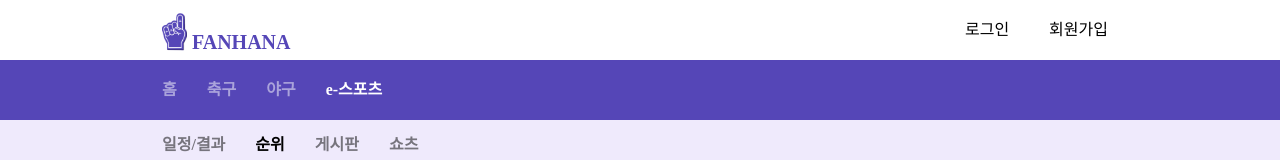
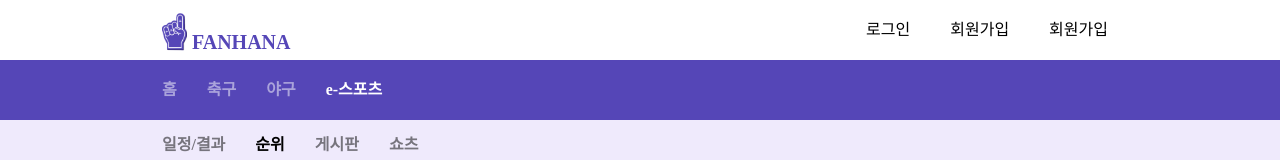
Before and after one commit to ji-silver/FANHANA, a React (Create React App) app: page /esport/record in a window 1280 px wide. Shown: the top 160 px of the page. Built offline with nearby package versions, Linux system fonts and the light colour scheme.

Commit message:
CONFLICT

```diff
--- a/src/components/common/Header/Header.tsx
+++ b/src/components/common/Header/Header.tsx
@@ -21,6 +21,9 @@ const Header = () => {
                     <div>
                         <NavLink to="/login">
                             <Button>로그인</Button>
+                        </NavLink>
+                        <NavLink to="/register">
+                            <Button>회원가입</Button>
                         </NavLink>
                         <NavLink to="/register">
                             <Button>회원가입</Button>
```
